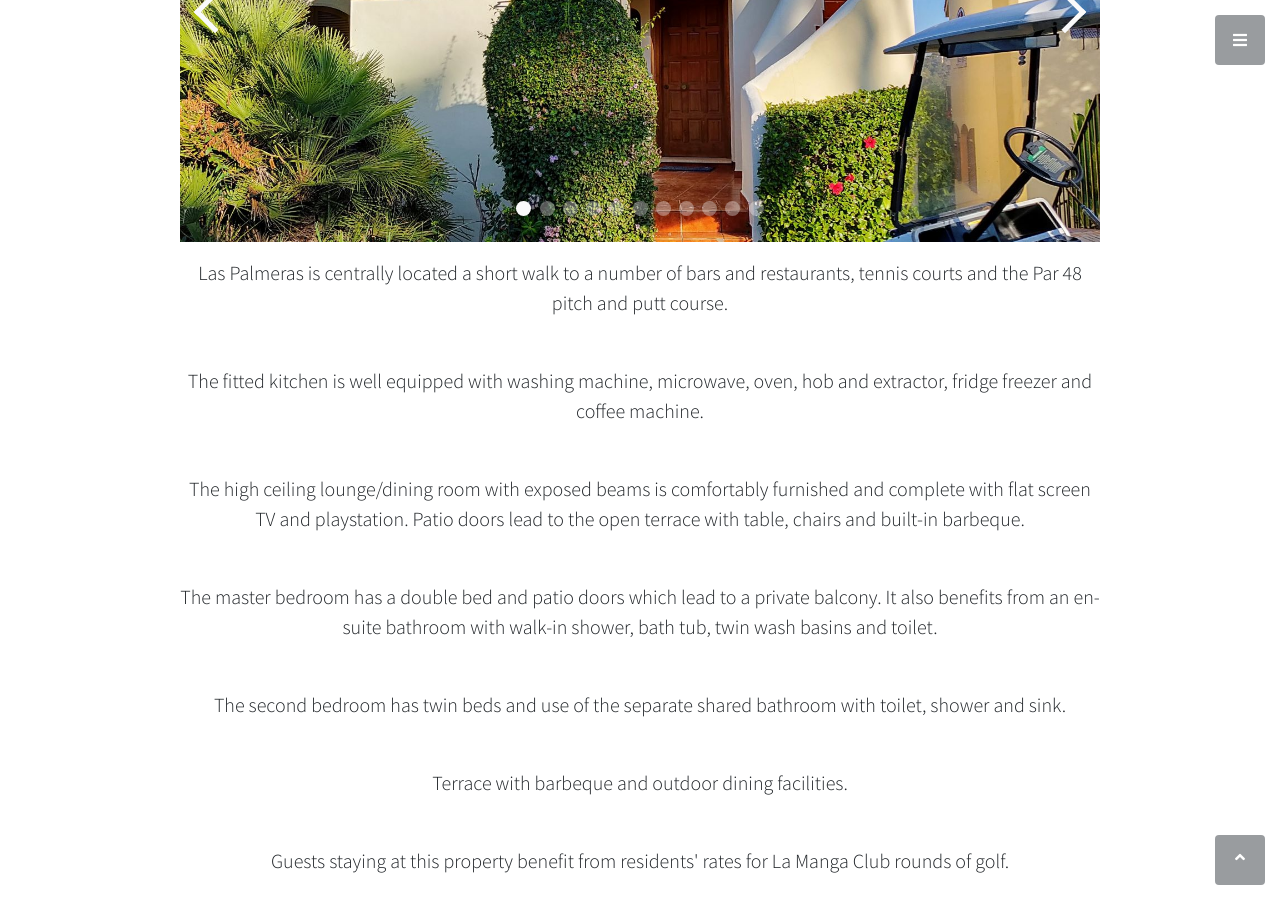
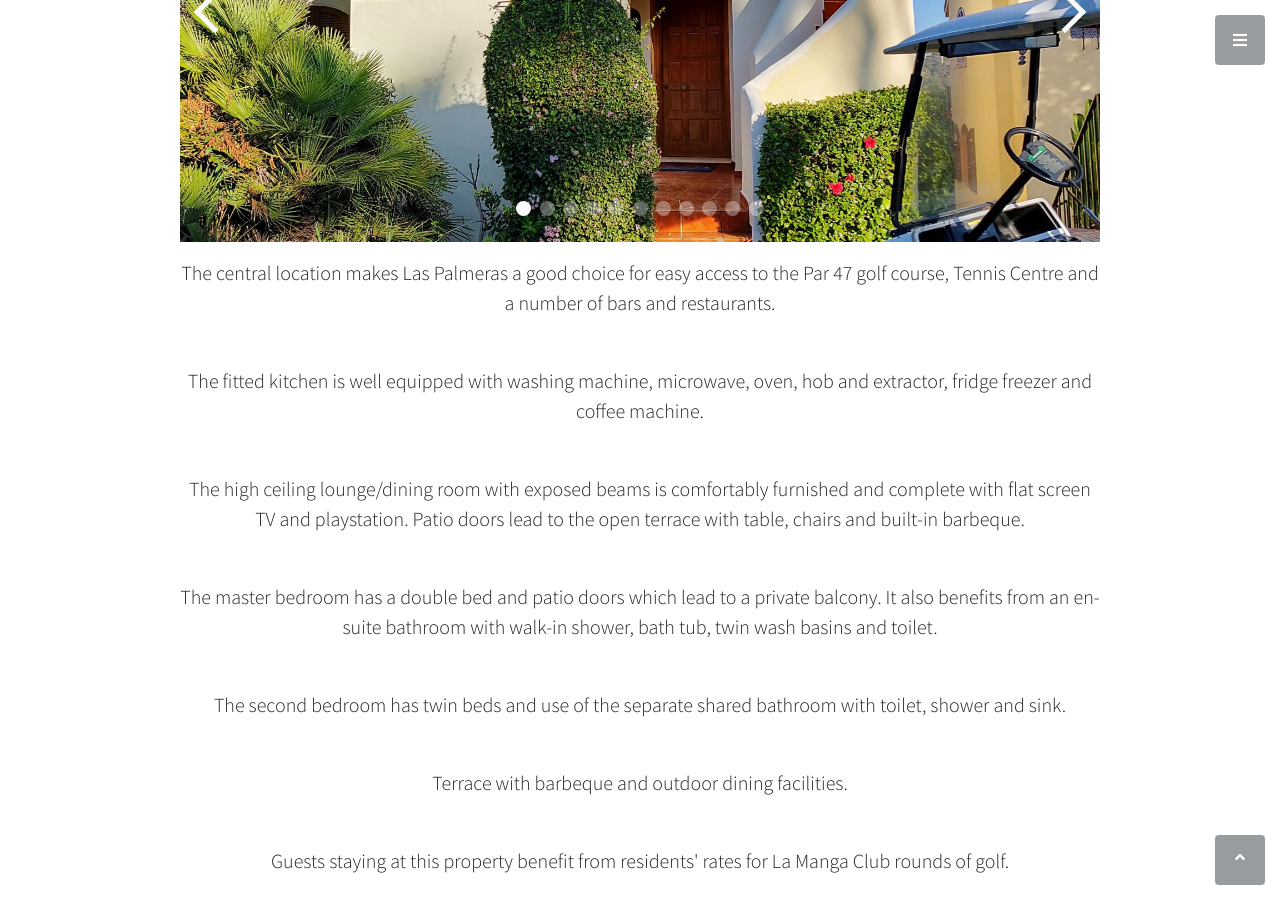
Before and after one commit to richsteer/richsteer.github.io, a Jekyll site: the page built from index.html, in a window 1280 px wide and 900 px high, scrolled down 2607 px. Built offline with Jekyll 4.4.1, drawn with Linux system fonts in a browser that asks for light colours; some of the changed text lies outside the part shown.

Commit message:
Revert "Update index.html"
This reverts commit 5b8052619228152fd8a3206760055a5155d7535c.

```diff
--- a/index.html
+++ b/index.html
@@ -24,18 +24,6 @@
                 <h1>La Manga Club Resort</h1>
             </div>
         </div>
-
-            <div id="carouselExampleSlidesOnly" class="carousel slide" data-bs-ride="carousel">
-              <div class="carousel-inner">
-                <div class="carousel-item active">
-                  <img src="assets/img/la-manga-club-entrance.jpg" class="d-block w-100" alt="...">
-                </div>
-                <div class="carousel-item">
-                  <img src="assets/img/la-manga-club-north-course-signpost.jpg" class="d-block w-100" alt="...">
-                </div>
-              </div>
-            </div>
-
 
         <div class="row mx-auto">
             <p class="lead mb-5 col-lg-6">
@@ -68,8 +56,10 @@
 
                     {% include carousel.html height="50" unit="%" duration="10000" %}
 
+                    <!--<img src="assets/img/la-manga-club-villa-las-palmeras-9.jpg" class="rounded border img-fluid">-->
+
                     <p class="lead mb-5">
-                        Las Palmeras is centrally located a short walk to a number of bars and restaurants, tennis courts and the Par 48 pitch and putt course.
+                        The central location makes Las Palmeras a good choice for easy access to the  Par 47 golf course, Tennis Centre and a number of bars and restaurants.
                     </p>
                     <p class="lead mb-5">
                         The fitted kitchen is well equipped with washing machine, microwave, oven, hob and extractor, fridge freezer and coffee machine.
@@ -90,6 +80,54 @@
                         Guests staying at this property benefit from residents' rates for La Manga Club rounds of golf.
                     </p>
 
+                    <!-- accordian start -->
+                    <div id="accordion">
+                          <div class="card">
+                            <div class="card-header" id="headingOne">
+                              <h5 class="mb-0">
+                                <p class="link-primary" data-toggle="collapse" data-target="#collapseOne" aria-expanded="true" aria-controls="collapseOne">
+                                  Collapsible Group Item #1
+                                </p>
+                              </h5>
+                            </div>
+
+                            <div id="collapseOne" class="collapse show" aria-labelledby="headingOne" data-parent="#accordion">
+                              <div class="card-body">
+                                Anim pariatur cliche reprehenderit, enim eiusmod high life accusamus terry richardson ad squid. 3 wolf moon officia aute, non cupidatat skateboard dolor brunch. Food truck quinoa nesciunt laborum eiusmod. Brunch 3 wolf moon tempor, sunt aliqua put a bird on it squid single-origin coffee nulla assumenda shoreditch et. Nihil anim keffiyeh helvetica, craft beer labore wes anderson cred nesciunt sapiente ea proident. Ad vegan excepteur butcher vice lomo. Leggings occaecat craft beer farm-to-table, raw denim aesthetic synth nesciunt you probably haven't heard of them accusamus labore sustainable VHS.
+                              </div>
+                            </div>
+                          </div>
+                          <div class="card">
+                            <div class="card-header" id="headingTwo">
+                              <h5 class="mb-0">
+                                <button class="btn btn-link collapsed" data-toggle="collapse" data-target="#collapseTwo" aria-expanded="false" aria-controls="collapseTwo">
+                                  Collapsible Group Item #2
+                                </button>
+                              </h5>
+                            </div>
+                            <div id="collapseTwo" class="collapse" aria-labelledby="headingTwo" data-parent="#accordion">
+                              <div class="card-body">
+                                Anim pariatur cliche reprehenderit, enim eiusmod high life accusamus terry richardson ad squid. 3 wolf moon officia aute, non cupidatat skateboard dolor brunch. Food truck quinoa nesciunt laborum eiusmod. Brunch 3 wolf moon tempor, sunt aliqua put a bird on it squid single-origin coffee nulla assumenda shoreditch et. Nihil anim keffiyeh helvetica, craft beer labore wes anderson cred nesciunt sapiente ea proident. Ad vegan excepteur butcher vice lomo. Leggings occaecat craft beer farm-to-table, raw denim aesthetic synth nesciunt you probably haven't heard of them accusamus labore sustainable VHS.
+                              </div>
+                            </div>
+                          </div>
+                          <div class="card">
+                            <div class="card-header" id="headingThree">
+                              <h5 class="mb-0">
+                                <button class="btn btn-link collapsed" data-toggle="collapse" data-target="#collapseThree" aria-expanded="false" aria-controls="collapseThree">
+                                  Collapsible Group Item #3
+                                </button>
+                              </h5>
+                            </div>
+                            <div id="collapseThree" class="collapse" aria-labelledby="headingThree" data-parent="#accordion">
+                              <div class="card-body">
+                                Anim pariatur cliche reprehenderit, enim eiusmod high life accusamus terry richardson ad squid. 3 wolf moon officia aute, non cupidatat skateboard dolor brunch. Food truck quinoa nesciunt laborum eiusmod. Brunch 3 wolf moon tempor, sunt aliqua put a bird on it squid single-origin coffee nulla assumenda shoreditch et. Nihil anim keffiyeh helvetica, craft beer labore wes anderson cred nesciunt sapiente ea proident. Ad vegan excepteur butcher vice lomo. Leggings occaecat craft beer farm-to-table, raw denim aesthetic synth nesciunt you probably haven't heard of them accusamus labore sustainable VHS.
+                              </div>
+                            </div>
+                          </div>
+                        </div>
+                    <!-- accordian end -->
+
 
 
       </div>
```
